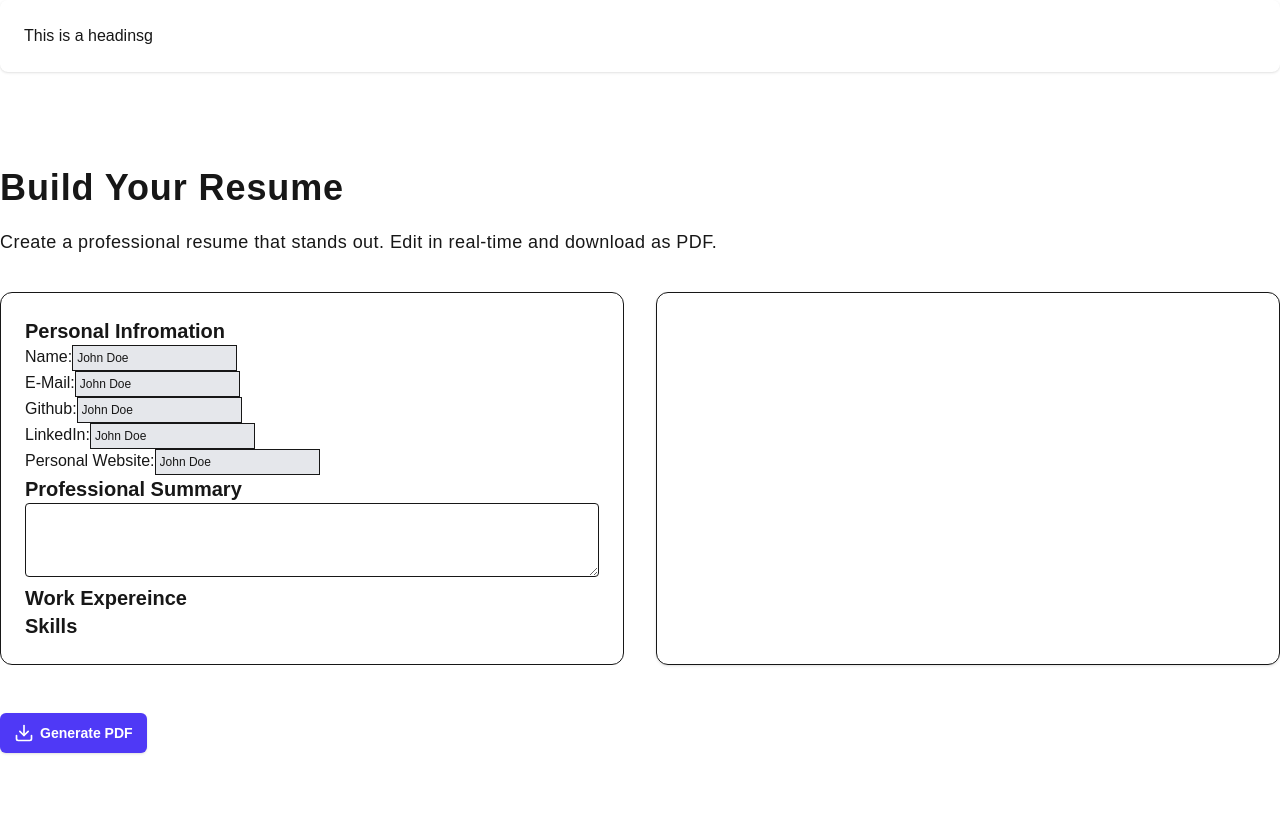
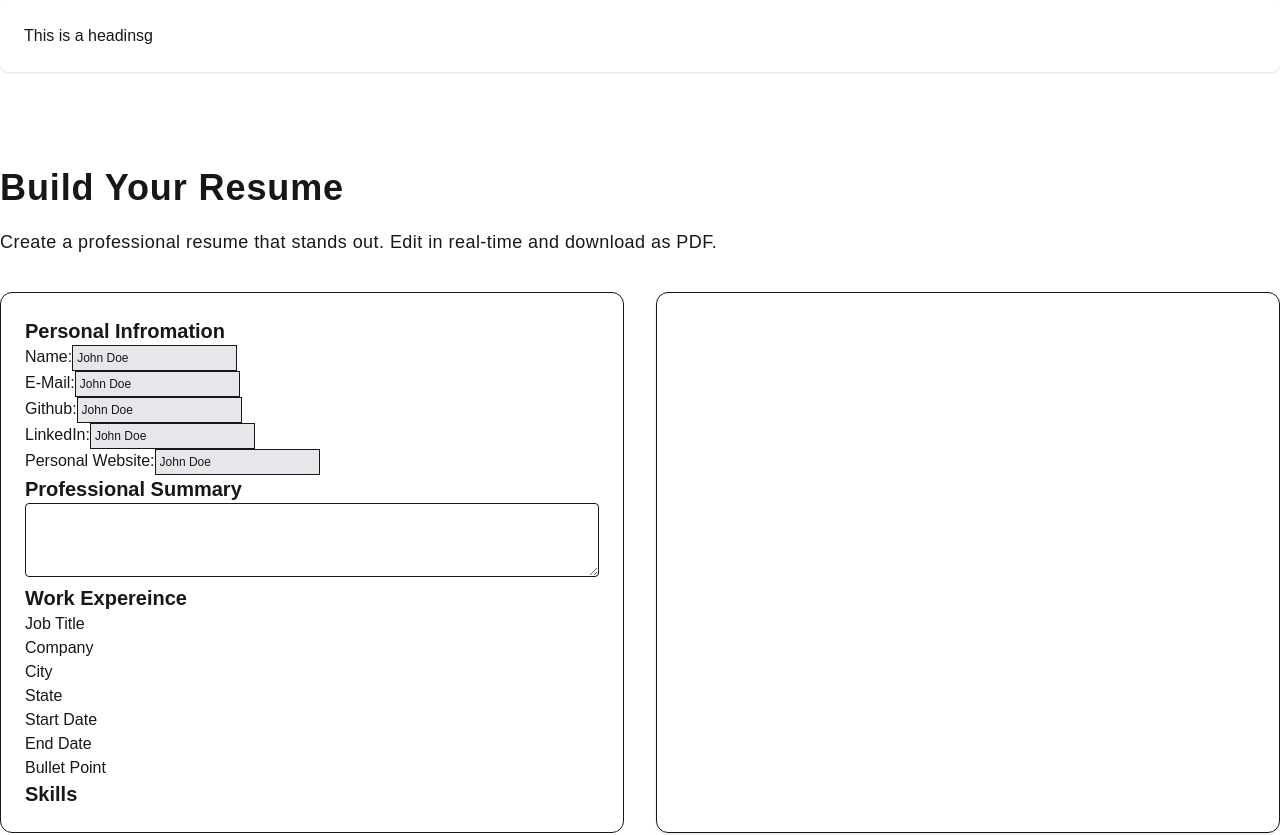
Before and after one commit to Justin-Bento/cv-application, a Next.js app: page /resume in a window 1280 px wide. Shown: the top 835 px of the page. Built offline with nearby package versions, Linux system fonts and the light colour scheme.

Commit message:
Added a basic overview of the job information for a resume.

```diff
--- a/src/app/resume/page.tsx
+++ b/src/app/resume/page.tsx
@@ -78,6 +78,17 @@ export default function Resume() {
               <h2 className="scroll-m-20 text-xl font-semibold">
                 Work Expereince
               </h2>
+              <ul className="">
+                <li className="">Job Title</li>
+                <li className="">Company</li>
+                <li className="">City</li>
+                <li className="">State</li>
+                <li className="">Start Date</li>
+                <li className="">End Date</li>
+              </ul>
+              <ul className="">
+                <li className="">Bullet Point</li>
+              </ul>
             </div>
             <div className="">
               <h2 className="scroll-m-20 text-xl font-semibold">Skills</h2>
```
